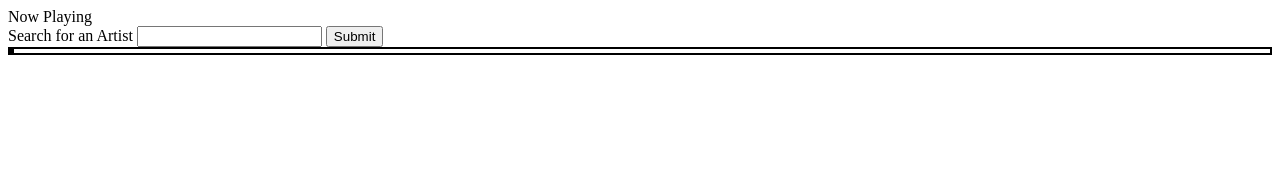
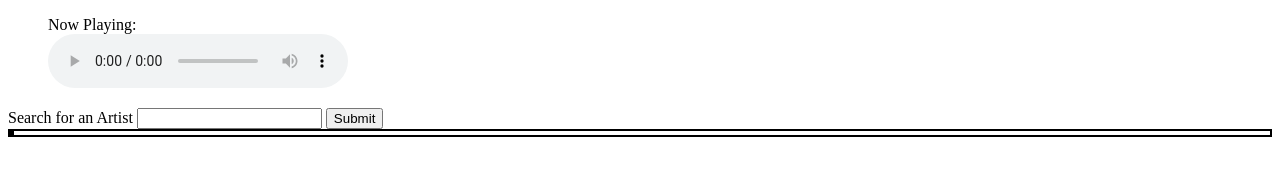
Before and after one commit to Momentum-Team-13/mytunes-lisaismyname0, a website: page index.html in a window 1280 px wide. Drawn offline with Linux system fonts and the light colour scheme.

Commit message:
added now playing figure

```diff
--- a/index.html
+++ b/index.html
@@ -10,7 +10,12 @@
 </head>
 
 <body>
-  <div id="nowPlaying"> Now Playing</div>
+  <div id="nowPlaying">
+    <figure>
+      <figcaption>Now Playing:</figcaption>
+      <audio controls src="https://source.com">Now Playing</audio>
+    </figure>
+  </div>
   <div id="SearchForm">
     <form action="#">
       <labelfor>Search for an Artist</labelfor>
```
